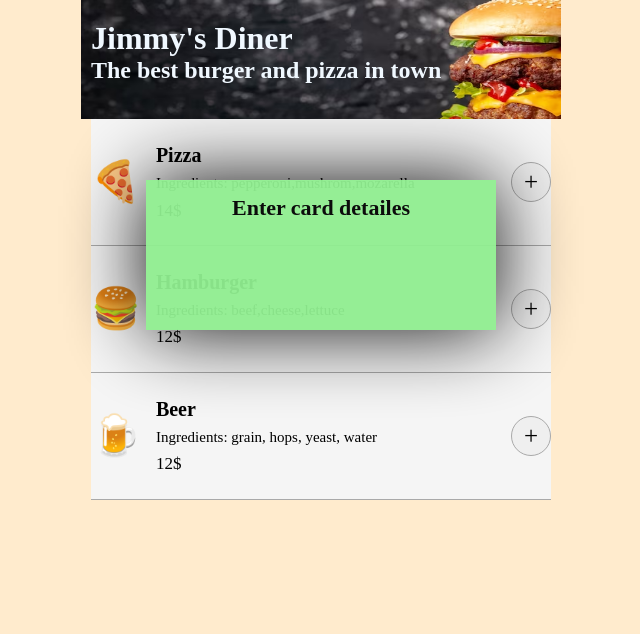
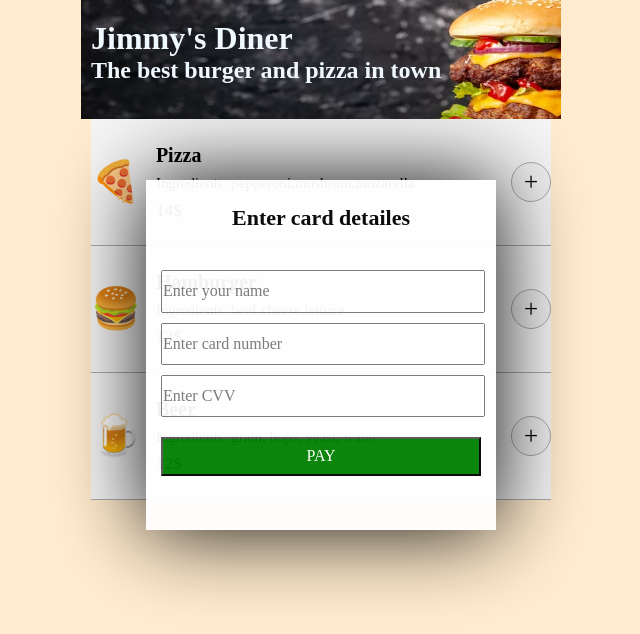
Before and after one commit to DanieleLG90/Restaurant-OrderingApp, a website built with Vite: page index.html in a window 1280 px wide. Shown: the whole page, without its empty margins (319-959 px from the left). Built offline with nearby package versions, Linux system fonts and the light colour scheme.

Commit message:
form
working on the form

```diff
--- a/index.css
+++ b/index.css
@@ -147,12 +147,12 @@ h2{
 
 .infoContainer{
     width: 350px;
-    height: 150px;
+    height: 350px;
     position: absolute;
     inset: 0;
     margin: 0 auto;
     top: 180px;
-    background-color: lightgreen;
+    background-color: white;
     opacity: 95%;
     box-shadow: 0 0 80px black;
     text-align: center;
@@ -160,6 +160,25 @@ h2{
 }
 
 .infoTitle{
-    margin-top: 15px;
+    margin-top: 25px;
     font-size: 22px;
 }
+
+form{
+    margin-top: 15px;
+    padding: 15px;
+}
+
+input{
+    margin-top: 10px;
+    padding: 10px 0;
+    width: 100%;
+}
+
+.payBtn{
+    margin-top: 20px;
+    padding: 8px;
+    width: 100%;
+    background-color: green;
+    color: white;
+}
--- a/index.html
+++ b/index.html
@@ -28,7 +28,24 @@
         <div class="infoContainer ">
             <h4 class="infoTitle">Enter card detailes</h4>
             <div>
-                <form action=""></form>
+                <form>
+                    <input type="text"
+                            id="customerName"
+                            name="customerName"
+                            placeholder="Enter your name"
+                            >
+                    <input type="number"
+                            id="customerCard"
+                            name="customerCard"
+                            placeholder="Enter card number"
+                            >
+                    <input type="number"
+                            id="customerCVV"
+                            name="customerCVV"
+                            placeholder="Enter CVV"
+                            ><br>
+                    <button class="payBtn">PAY</button>
+                </form>
             </div>
         </div>
     </main>
```
